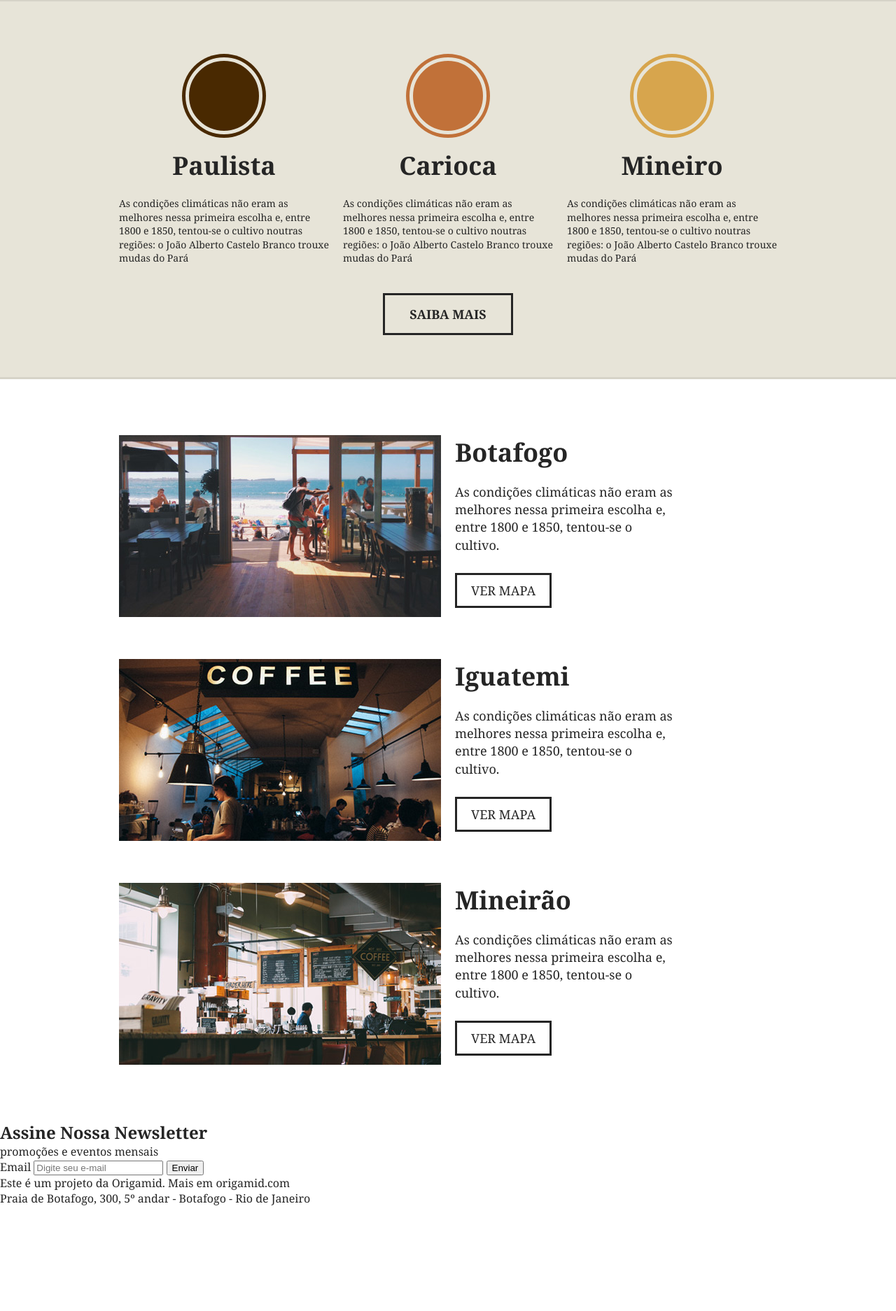
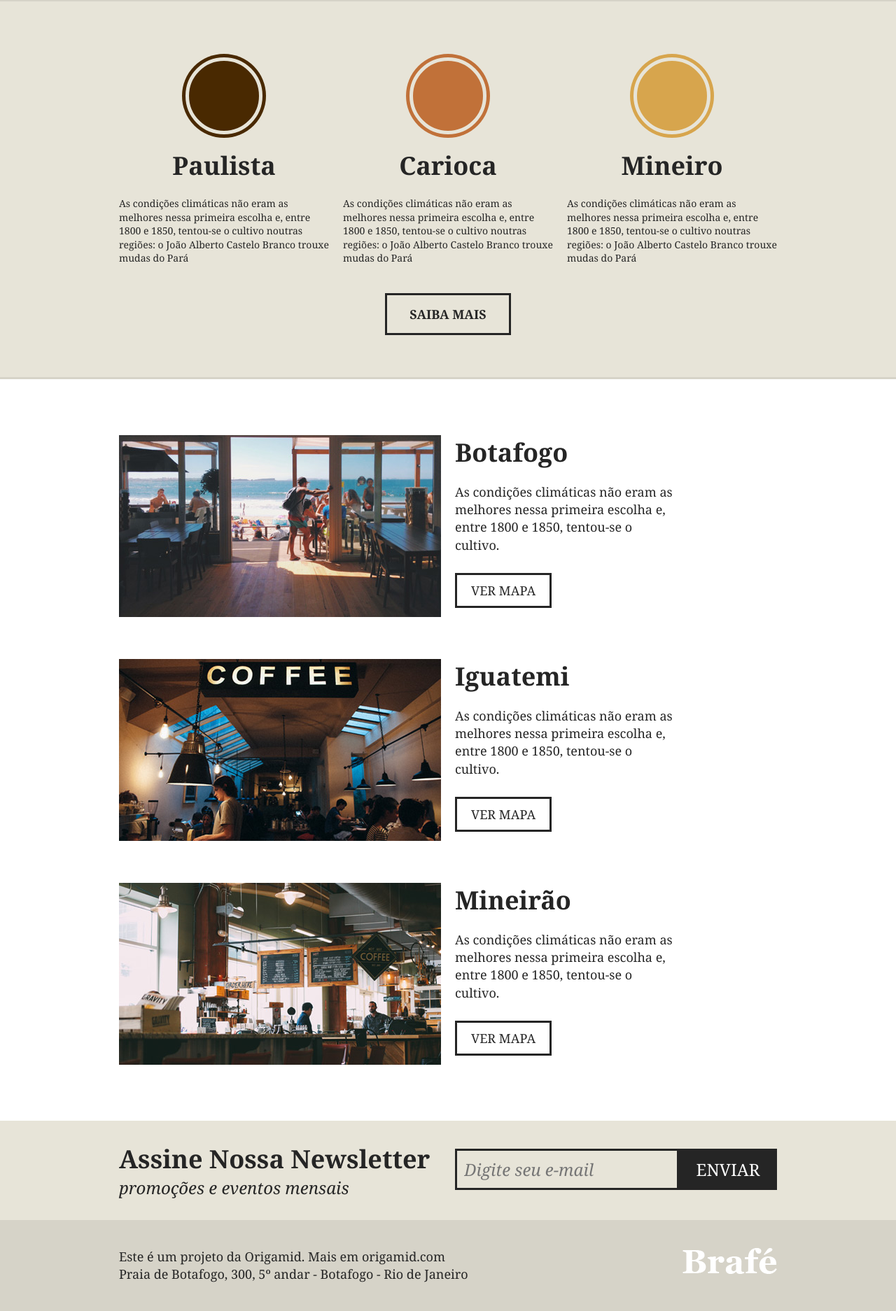
Before and after one commit to mnagahama/curso-origamid, a PHP site: page / in a window 1280 px wide. Shown: the part 1279-3153 px from the top of the page at 70% size. Before the commit the page ends 3002 px from the top, so only its background shows below. Run offline with PHP 8.4, Linux system fonts and the light colour scheme.

Commit message:
add footer

```diff
--- a/css-avancado/css/style.css
+++ b/css-avancado/css/style.css
@@ -6,6 +6,10 @@ body, h1,h2, h3, p, ul {
 body {
   font-family: Georgia, 'Times New Roman', Times, serif;
   color: #252525;
+}
+
+* {
+  box-sizing: border-box;
 }
 
 /*Menu*/
@@ -263,3 +267,99 @@ h2.produtos-mineiro::before {
   color: #252525;
   padding: 10px 20px;
 }
+
+/*Assine*/
+
+.assine {
+	background: #e7e4d8;
+	padding: 30px 0;
+}
+
+.assine-container {
+	max-width: 960px;
+	margin: 0 auto;
+}
+
+.assine-container::after, .assine-container::before {
+	content: '';
+	display: table;
+	clear: both;
+}
+
+.assine-info {
+	width: 460px;
+	margin: 0 10px;
+	float: left;
+}
+
+.assine-info h2 {
+	font-size: 2.25em;
+}
+
+.assine-info p {
+	font-size: 1.5em;
+	font-style: italic;
+}
+
+.assine form {
+	width: 460px;
+	margin: 10px 10px 0 10px;
+	float: left;
+}
+
+.assine form label {
+	display: none;
+}
+
+.assine input {
+	width: 320px;
+	border: 3px solid #252525;
+	background: none;
+	font-size: 1.5em;
+	font-style: italic;
+	font-family: Georgia, serif;
+	padding: 10px;
+	float: left;
+}
+
+.assine button {
+	background: #252525;
+	border: none;
+	font-family: Georgia, serif;
+	text-transform: uppercase;
+	font-size: 1.5em;
+	width: 140px;
+	padding: 13px 0;
+	color: #fff;
+	cursor: pointer;
+}
+/*Footer*/
+
+.footer {
+  background: #d6d3c8;
+  padding: 40px 0;
+}
+
+.footer-container {
+  max-width: 960px;
+  margin: 0 auto;
+}
+
+.footer-container::after, .footer-container::before {
+  content: '';
+  display: table;
+  clear: both;
+}
+
+.footer p {
+  float: left;
+  margin: 0 10px;
+  font-size: 1.125em;
+  line-height: 1.4em;
+}
+
+.footer img {
+  float: right;
+  margin: 0 10px;
+  display: block;
+}
--- a/css-avancado/index.html
+++ b/css-avancado/index.html
@@ -96,9 +96,9 @@
     </div>
   </section>
 
-  <section>
-    <div>
-      <div>
+  <section class="assine">
+    <div class="assine-container">
+      <div class="assine-info">
         <h2>Assine Nossa Newsletter</h2>
         <p>promoções e eventos mensais</p>
       </div>
@@ -110,8 +110,8 @@
     </div>
   </section>
 
-  <footer>
-		<div>
+  <footer class="footer">
+		<div class="footer-container">
 			<p>Este é um projeto da Origamid. Mais em origamid.com<br>Praia de Botafogo, 300, 5º andar - Botafogo - Rio de Janeiro</p>
 			<img src="img/brafe.png" alt="Brafé">
 		</div>
```
